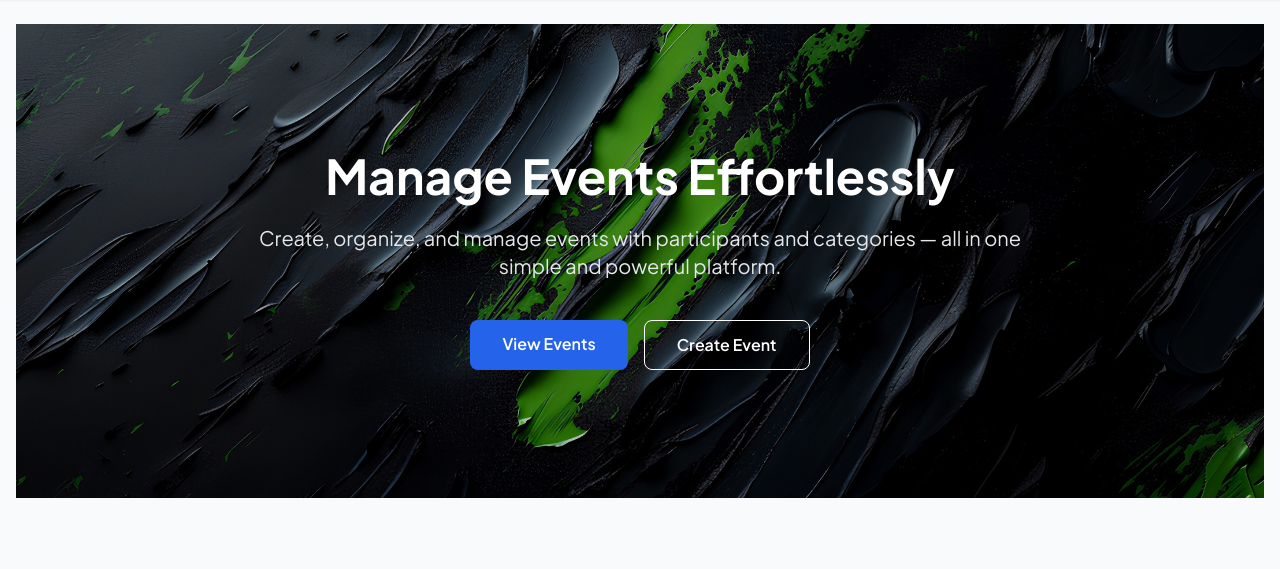
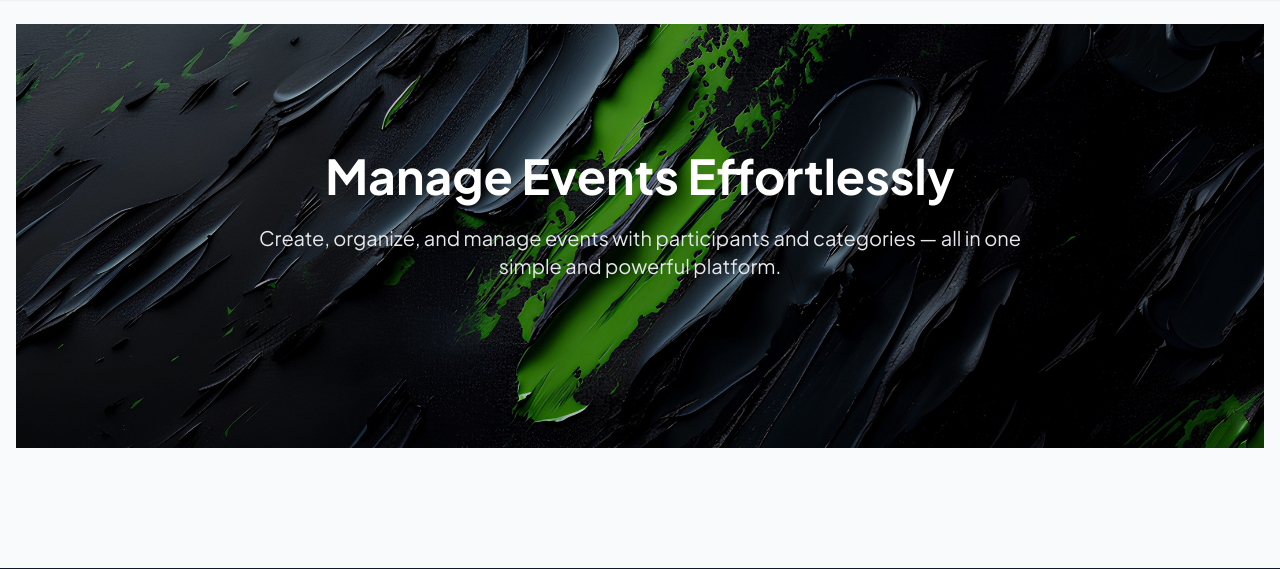
Before and after one commit to sakirmohammad775/Event_Management, a Django app: template core/templates/core/home.html in a window 1280 px wide. Shown: the part 65-634 px from the top of the page. Run offline with Django 5.2, Linux system fonts and the light colour scheme; the template is opened without the code that fills it, so the values that code supplies are empty; some libraries are stand-ins or nearby versions.

Commit message:
deployment done

```diff
--- a/core/templates/core/banner.html
+++ b/core/templates/core/banner.html
@@ -20,16 +20,6 @@
             all in one simple and powerful platform.
         </p>
 
-        <!-- Buttons -->
-        <div class="flex flex-col sm:flex-row justify-center gap-4">
-            <a href="/events/event_list/"
-               class="bg-blue-600 text-white px-8 py-3 rounded-lg font-semibold hover:bg-blue-700 transition">
-                View Events
-            </a>
-            <a href="/events/create/"
-               class="border border-white px-8 py-3 rounded-lg font-semibold hover:bg-white hover:text-blue-700 transition">
-                Create Event
-            </a>
-        </div>
+
     </div>
 </section>
```
